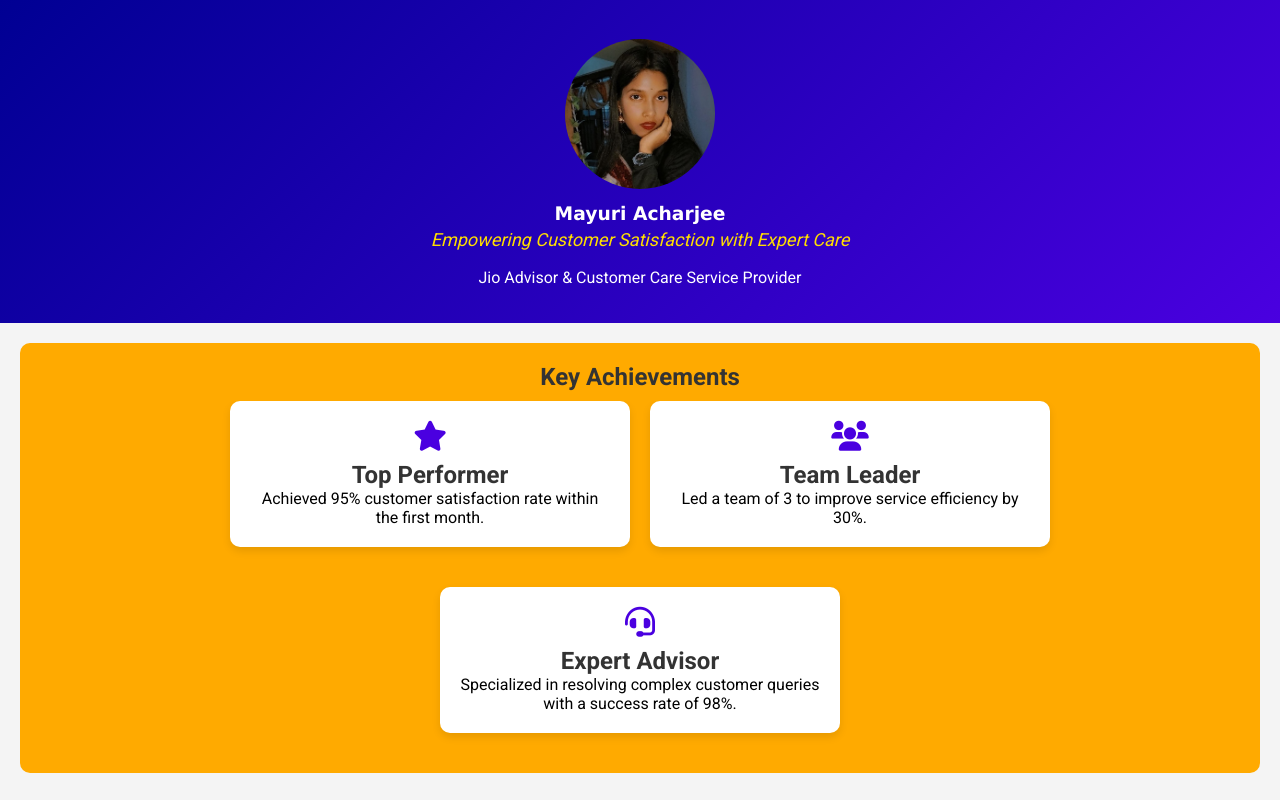
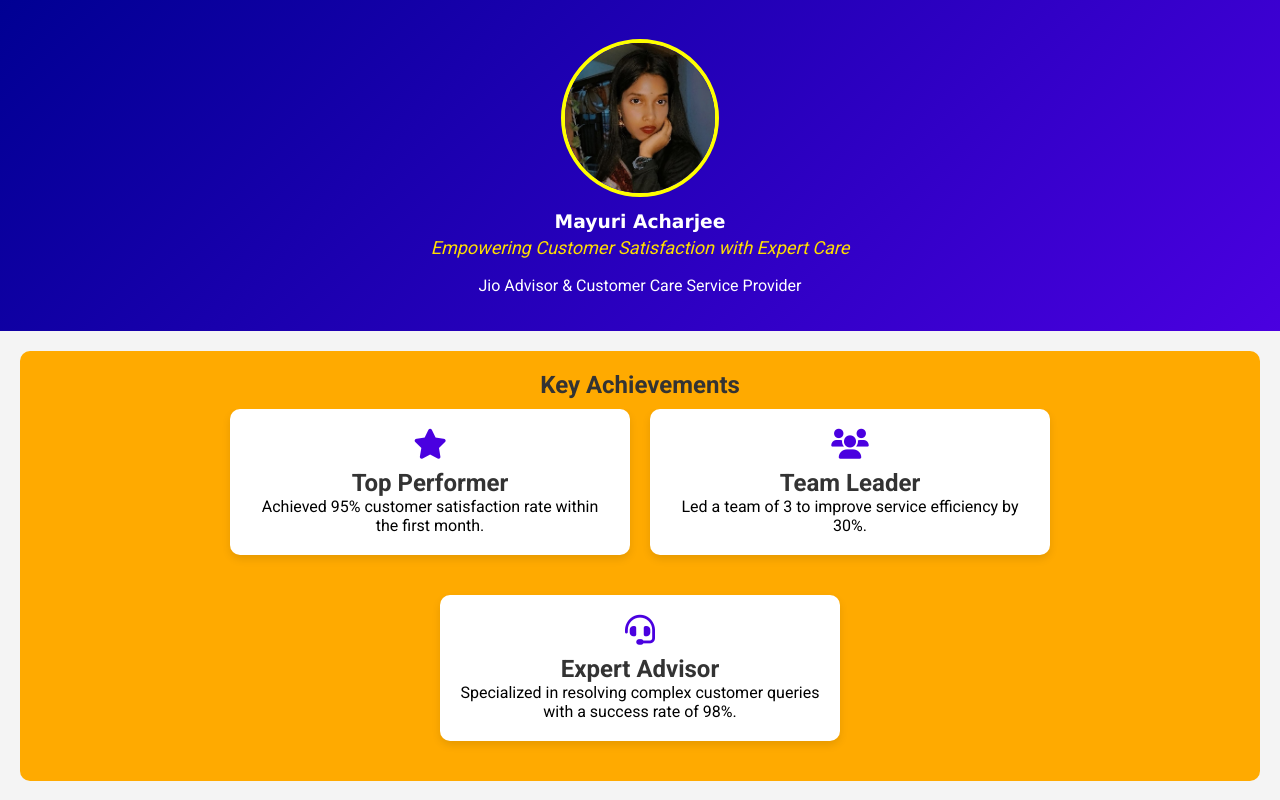
Before and after one commit to CoderKnight077/Mayuri-Acharjee---Jio-Advisor-Profile, a plain HTML site: page index.html in a window 1280 px wide. Shown: the top 800 px of the page. Drawn offline with Linux system fonts and the light colour scheme; a web font is replaced by a local one.

Commit message:
Update styles.css

```diff
--- a/styles.css
+++ b/styles.css
@@ -25,6 +25,7 @@ p {
     width: 150px;
     height: 150px;
     border-radius: 50%;
+    border : 4px solid yellow;
     overflow: hidden;
     margin-bottom: 10px;
     transition: transform 0.3s ease-in-out;
```
